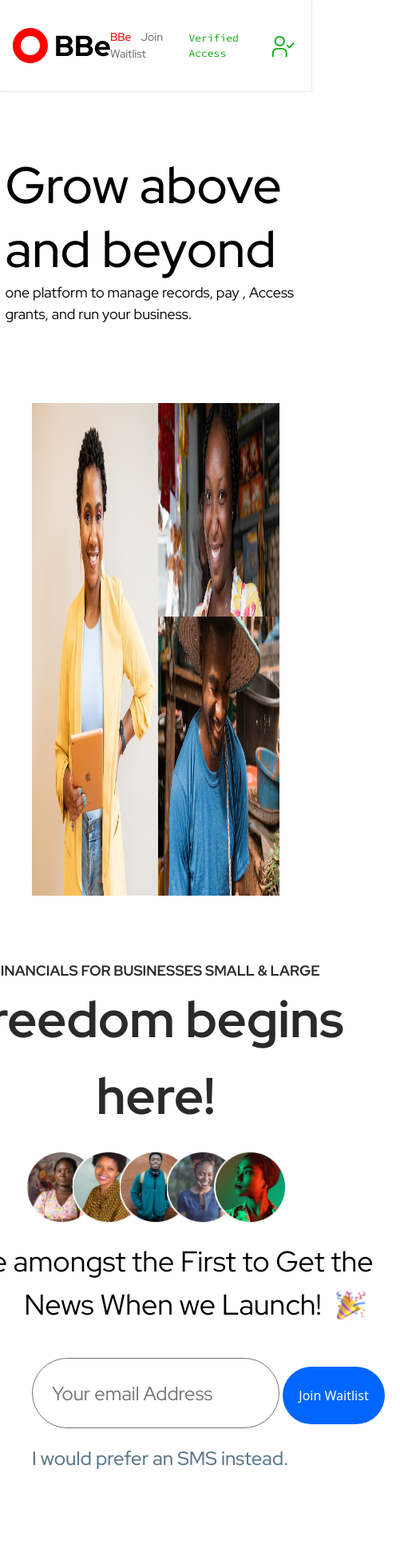
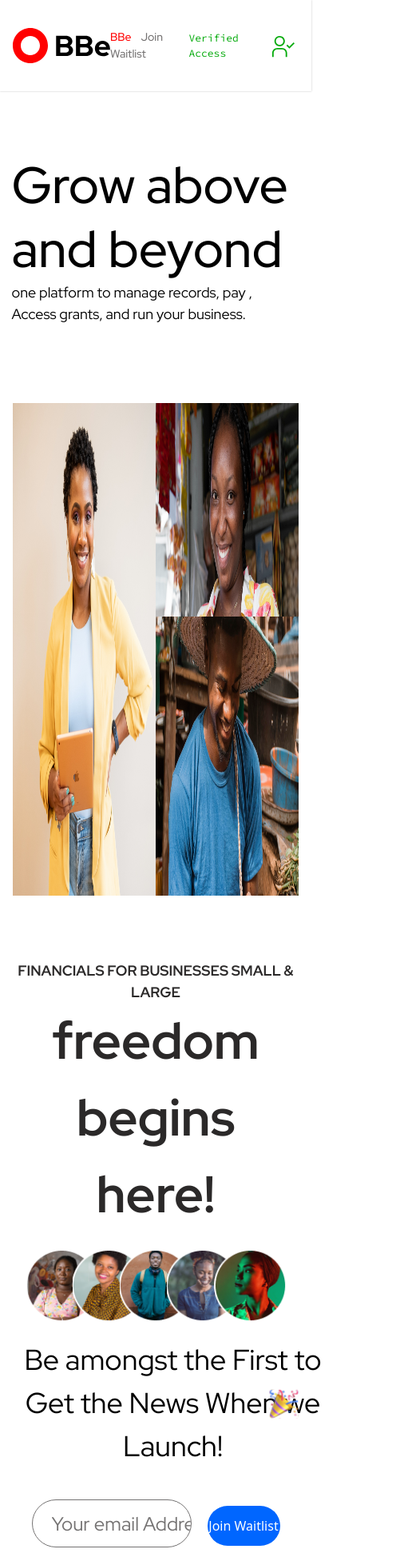
Before and after one commit to chris097/lawrenceprice-test, a React (Create React App) app: page /waitlist in a window 390 px wide. Shown: the top 1942 px of the page at 80% size, 501 px wide, since content can reach past the window. Built offline with nearby package versions, Linux system fonts and the light colour scheme.

Commit message:
fix: media query

```diff
--- a/src/components/Banner.js
+++ b/src/components/Banner.js
@@ -1,6 +1,6 @@
 const Banner = ({title, subTitle, width, height, left}) => {
   return(
-    <div className="pt-48 relative mx-auto font-RatDisplay" style={{ width }}>
+    <div className="pt-48 px-2 relative mx-auto font-RatDisplay" style={{ width }}>
         <div className="text-64 font-500 leading-tight mx-auto" style={{height}}>{title}</div>
         <div className="font-400 text-18 font-RatDisplay h-72 mx-auto mt-4" style={{left}}>{subTitle}</div>
     </div>
--- a/src/components/waitList/WaitList.js
+++ b/src/components/waitList/WaitList.js
@@ -3,8 +3,8 @@ const WaitList = () => {
     <>
       <form className="flex justify-center mt-10 whitespace-nowrap">
       <div className="">
-        <input className="lg:w-553 w-full h-88 border border-primaryGray rounded-full outline-none pl-6 placeholder-primaryGray text-24 font-400 font-RatDisplay" type="email" placeholder="Your email Address" />
-        <button className="h-72 lg:w-172 w-32 bg-primaryBlue text-white rounded-full lg:ml-5 ml-1" type="submit">Join Waitlist</button>
+        <input className="lg:w-553 w-200 lg:h-88 h-60 border border-primaryGray rounded-full outline-none pl-6 placeholder-primaryGray text-24 font-400 font-RatDisplay" type="email" placeholder="Your email Address" />
+        <button className="lg:h-72 h-50 lg:w-172 w-91 bg-primaryBlue text-white rounded-full ml-5" type="submit">Join Waitlist</button>
       </div>
       </form>
       <button className="whitespace-nowrap flex justify-center mx-auto mt-5 text-24 font-RatDisplay font-500 text-secondaryGray" type="button">I would prefer an SMS instead. </button>
--- a/src/modal/AccessLogin.js
+++ b/src/modal/AccessLogin.js
@@ -32,7 +32,7 @@ export const AccessLogin = ({onClickHandler}) => {
     <>
       <div className="bg-gray-700 opacity-30 fixed top-0 left-0 z-50 w-full h-full"></div>
       <div className="">
-        <div className="fixed top-10 lg:right-7 lg:w-595 w-full lg:h-500 h-auto rounded-20 z-50 shadow-secondaryShadow bg-white px-4 pt-5">
+        <div className="fixed top-10 lg:right-7 right-3.5 lg:w-595 w-9 lg:h-500 h-auto rounded-20 z-50 shadow-secondaryShadow bg-white px-4 pt-5 pb-4">
           <button onClick={onClickHandler}  className="float-right" type="button"><Cancel /></button>
           <div className="flex justify-between px-5 mt-7 items-center">
             <div className="text-36 font-RatDisplay font-500">Private Access</div>
--- a/src/pages/Waitlist.js
+++ b/src/pages/Waitlist.js
@@ -34,14 +34,14 @@ export const Waitlist = () => {
       title='Grow above and beyond'
       subTitle='one platform to manage records, pay , Access grants, and run your business.'
       />
-      <div className="px-10 mt-20">
+      <div className="lg:px-10 px-4 mt-20">
         <div className="flex justify-center">
-          <div className="w-617 h-616">
+          <div className="lg:w-617 w-full h-616">
             <img src={banner} alt="young_lady" className="w-full h-full" />
           </div>
-          <div className="w-595">
+          <div className="lg:w-595 w-full">
             <div className="h-308"><img className="w-ful h-full" src={banner2} alt="young_lady" /></div>
-            <div className="h-349" style={{ marginTop: '-41px'}}><img className="w-ful h-full" src={banner1} alt="young_man" /></div>
+            <div className="h-349" style={{ marginTop: '-41px'}}><img className="w-full h-full" src={banner1} alt="young_man" /></div>
           </div>
         </div>
         <div className="flex justify-center mt-20 text-center">
@@ -55,16 +55,16 @@ export const Waitlist = () => {
               <img src={image4} className=" bg-center bg-cover bg-no-repeat object-cover -ml-8 w-91 h-91" alt="" />
               <img src={image5} className=" bg-center bg-cover bg-no-repeat object-cover -ml-8 w-91 h-91" alt="" />
             </div>
-            <div className="flex justify-center text-36 font-400 w-525 text-center mx-auto">Be amongst the First to Get the News When we Launch! <span className="-ml-20 mt-16"><CreamIcon /></span></div>
+            <div className="flex justify-center text-36 font-400 lg:w-525 w-full text-center mx-auto">Be amongst the First to Get the News When we Launch! <span className="-ml-20 mt-16"><CreamIcon /></span></div>
           </div>
         </div>
         <WaitList />
         <div className="flex justify-center mt-24">
           <div className="text-center">
             <div className="text-18 font-RatText font-500">Coming Soon On:</div>
-            <div className="flex align-middle items-center mt-2">
+            <div className="md:flex flex-wrap align-middle items-center mt-2">
               <GoogleIcon className="mt-3"  />
-              <img src={apple} className="mx-3 mt-6"  alt="" />
+              <img src={apple} className="lg:mx-3 mt-6"  alt="" />
               <WebIcon className="mt-5" />
             </div>
           </div>
--- a/tailwind.config.js
+++ b/tailwind.config.js
@@ -18,8 +18,10 @@ module.exports = {
         30.91: '30.91px',
         33.59: '33.59px',
         91: '91px',
+        9: '95%',
         167: '167px',
         172: '172px',
+        200: '200px',
         315: '315px',
         349: '349px',
         377: '377px',
@@ -36,6 +38,7 @@ module.exports = {
         17: '17px',
         30.91: '30.91px',
         33.59: '33.59px',
+        50: '50px',
         60: '60px',
         67: '67px',
         72: '72px',
```
